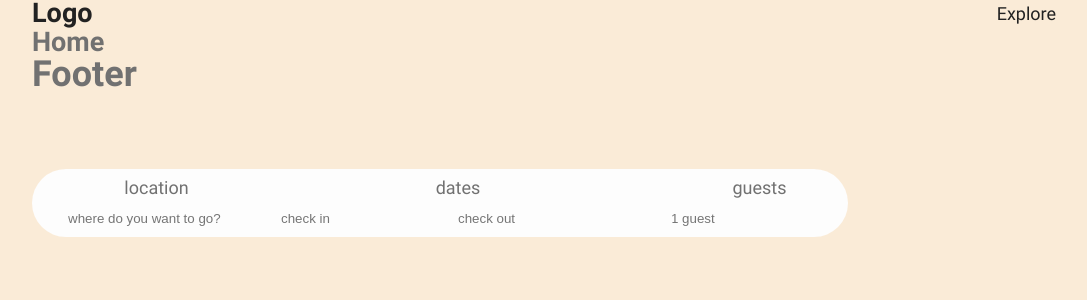
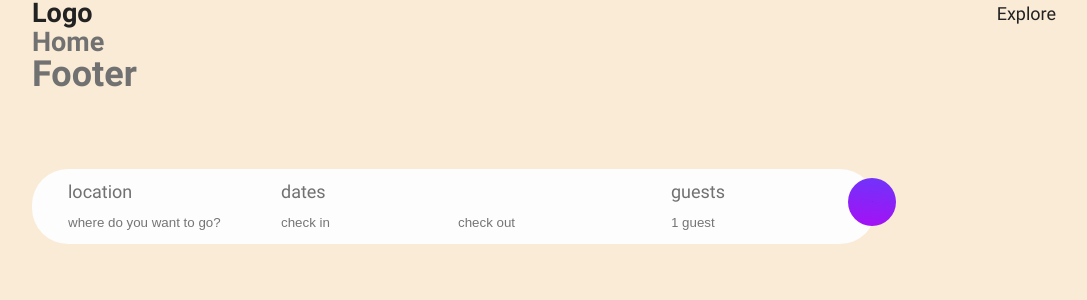
Before and after one commit to OmriScript/Airdod, a React (Create React App) app: page / in a window 1280 px wide. Shown: the top 300 px of the page, without its empty margins (96-1183 px from the left). Built offline with nearby package versions, Linux system fonts and the light colour scheme.

Commit message:
friday....

```diff
--- a/src/assets/styles/basics/_buttons.scss
+++ b/src/assets/styles/basics/_buttons.scss
@@ -3,8 +3,9 @@
     font-size: em(1px);
     padding: em(6px) em(15px);
     background-color: $clr1;
-    border-radius: rem(25px);
     transition: color .3s;
+    min-width: 48px;
+    min-width: 48px;
 
     &:hover{
         color: $clr2;
@@ -16,5 +17,6 @@
 }
 
 .btn-grd {
-    background: linear-gradient(185deg, clr4 0%, $clr5 100%);
+    background: linear-gradient(185deg, $clr4 0%, $clr5 100%);
+
 }
--- a/src/assets/styles/components/_stay-filter.scss
+++ b/src/assets/styles/components/_stay-filter.scss
@@ -1,7 +1,7 @@
 .stay-filter {
     background-color: $clr1;
     border-radius: 2rem;
-    // width: rem(650px);
+    width: rem(750px);
     position: absolute;
     top: rem(150px);
 
@@ -15,15 +15,17 @@
             background-color: inherit;
             cursor: pointer;
             border-radius: 2rem;
-            // width: 100%;
+        }
+        button {
+            border-radius: 50%;
+            margin: .5rem 0;
+            height: 48px;
         }
         .search-input {
             border-radius: 2rem;
-            padding: .3rem 0;
+            padding: .5rem 0;
             transition: ease-in-out .3s;
             padding-inline-start: 2rem;
-            &:not(:last-child){
-            }
             &:hover {
                 background-color: darken($clr1, 10%);
             }
--- a/src/cmps/StayFilter.jsx
+++ b/src/cmps/StayFilter.jsx
@@ -10,15 +10,18 @@ export class StayFilter extends Component {
         return (
             <section className="stay-filter flex">
                 <form className="flex">
-                    <div className="search-input flex column align-center justify-center">
-                        <label htmlFor="location">location</label>
+                    <div className="search-input flex column ">
+                        <div className="location-label">
+                            <label htmlFor="location">location</label>
+                        </div>
                         <div className="location">
                             <input autoComplete="off" type="text" name="search" id="location" placeholder="where do you want to go?" />
                         </div>
                     </div>
-
-                    <div className="search-input flex column align-center justify-center">
-                        <label>dates</label>
+                    <div className="search-input flex column ">
+                        <div className="dates-label">
+                            <label>dates</label>
+                        </div>
                         <div className="date-container flex">
                             <div className="check-in flex">
                                 <input autoComplete="off" type="text" name="search" id="dates" placeholder="check in" />
@@ -28,12 +31,15 @@ export class StayFilter extends Component {
                             </div>
                         </div>
                     </div>
-                    <div className="search-input flex column align-center justify-center">
-                        <label htmlFor="guest">guests</label>
-                        <div className="guest">
+                    <div className="search-input flex column">
+                        <div className="guests-label">
+                            <label htmlFor="guest">guests</label>
+                        </div>
+                        <div className="guest-input">
                             <input autoComplete="off" type="text" name="search" id="guest" placeholder="1 guest" />
                         </div>
                     </div>
+                    <button className="primary-btn btn-grd">1</button>
                 </form>
             </section>
         )
```
